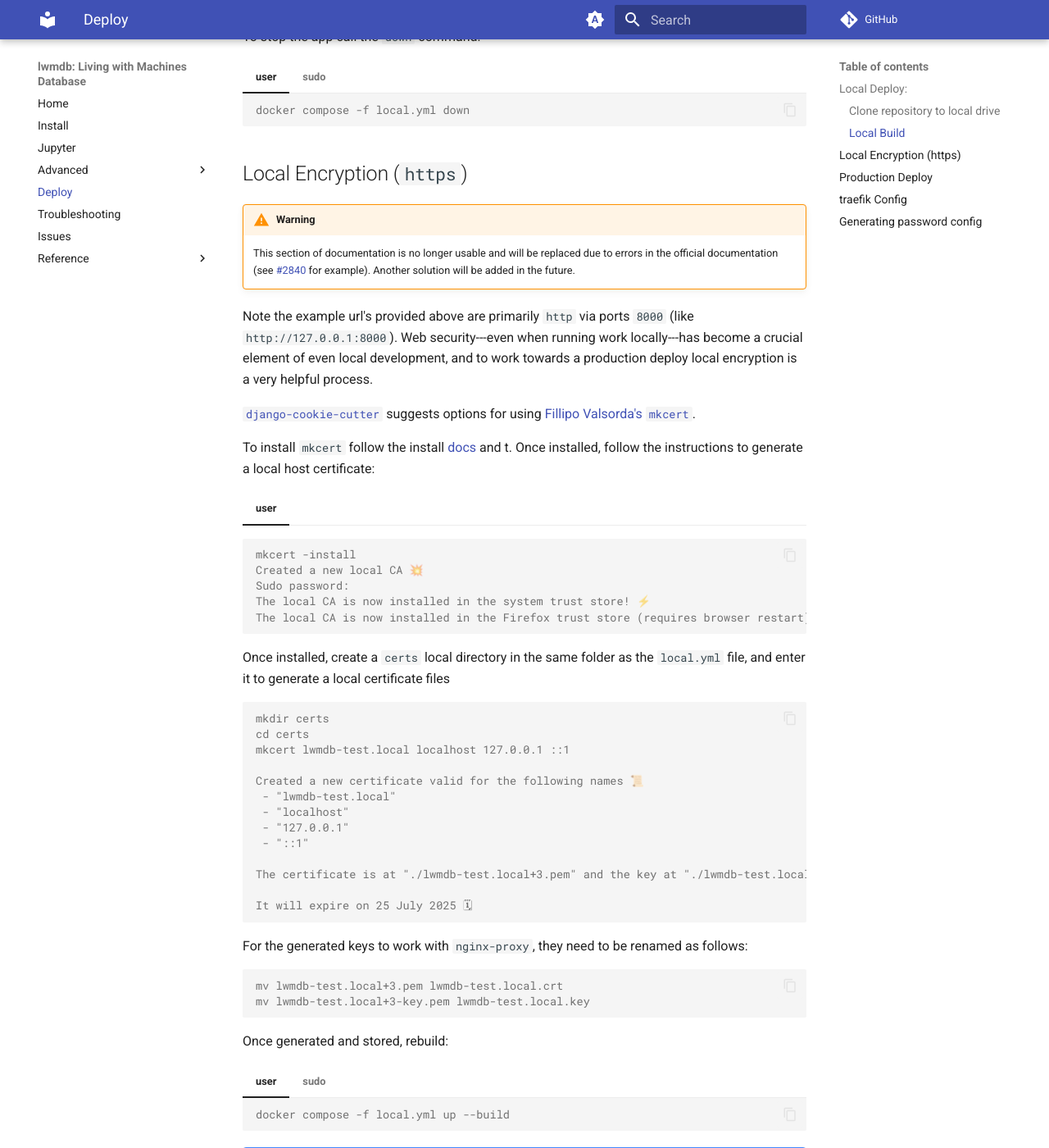
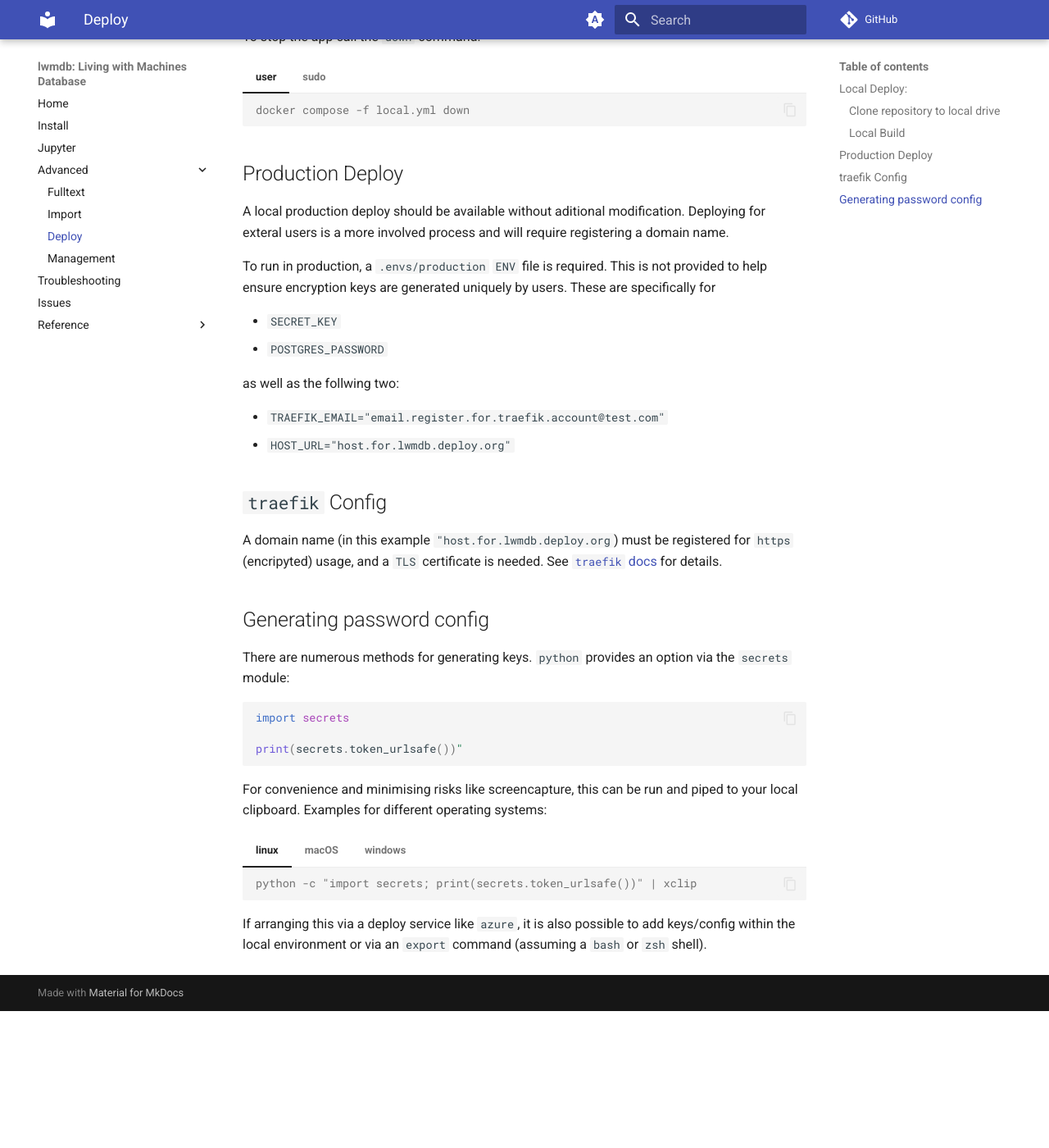
Before and after one commit to Living-with-machines/lwmdb, an MkDocs documentation site: the page built from docs/deploy.md, in a window 1280 px wide and 1400 px high, scrolled down 1525 px. Shown: the whole window at 82% size. Built offline with MkDocs 1.6.1 and Material for MkDocs 9.7.7, drawn with Linux system fonts in a browser that asks for light colours; comment, search, counter and statistics services are not loaded; after the commit the page ends 2758 px from its top, so only the background shows below that; some of the changed text lies outside the part shown.

Commit message:
docs: remove erroneous deploy.md section and add management.md

````diff
--- a/docs/deploy.md
+++ b/docs/deploy.md
@@ -77,94 +77,6 @@
     sudo docker compose -f local.yml down
     ```
 
-## Local Encryption (`https`)
-
-!!! warning
-
-    This section of documentation is no longer usable and will be replaced due to errors in the official documentation (see [#2840](https://github.com/cookiecutter/cookiecutter-django/issues/2840) for example). Another solution will be added in the future.
-
-Note the example url's provided above are primarily `http` via ports `8000` (like `http://127.0.0.1:8000`). Web security---even when running work locally---has become a crucial element of even local development, and to work towards a production deploy local encryption is a very helpful process.
-
-[`django-cookie-cutter`](https://cookiecutter-django.readthedocs.io/en/latest/developing-locally-docker.html#developing-locally-with-https) suggests options for using [Fillipo Valsorda's](https://filippo.io/) [`mkcert`](https://github.com/FiloSottile/mkcert).
-
-To install `mkcert` follow the install [docs](https://github.com/FiloSottile/mkcert#installation)  and t. Once installed, follow the instructions to generate a local host certificate:
-
-=== "user"
-
-```console
-mkcert -install
-Created a new local CA 💥
-Sudo password:
-The local CA is now installed in the system trust store! ⚡️
-The local CA is now installed in the Firefox trust store (requires browser restart)! 🦊
-```
-
-Once installed, create a `certs` local directory in the same folder as the `local.yml` file, and enter it to generate a local certificate files
-
-```console
-mkdir certs
-cd certs
-mkcert lwmdb-test.local localhost 127.0.0.1 ::1
-
-Created a new certificate valid for the following names 📜
- - "lwmdb-test.local"
- - "localhost"
- - "127.0.0.1"
- - "::1"
-
-The certificate is at "./lwmdb-test.local+3.pem" and the key at "./lwmdb-test.local+3-key.pem" ✅
-
-It will expire on 25 July 2025 🗓
-```
-
-For the generated keys to work with `nginx-proxy`, they need to be renamed as follows:
-
-```console
-mv lwmdb-test.local+3.pem lwmdb-test.local.crt
-mv lwmdb-test.local+3-key.pem lwmdb-test.local.key
-```
-
-Once generated and stored, rebuild:
-
-=== "user"
-
-    ```console
-    docker compose -f local.yml up --build
-    ```
-
-=== "sudo"
-
-    ```console
-    sudo docker compose -f local.yml up --build
-    ```
-
-!!! note
-
-    Default configuration of certificates expire every 3 months
-    (hence the `+3` file name) after generation. Follow the
-    `mkcert` instructions as necessary to replace expired `certs`
-    files.
-
-Once up, you can test the configuration with:
-
-```console
-curl -H "Host: lwmdb-test.local" localhost
-```
-
-It may have configuration issues leading to a response like
-
-```html
-<html>
-<head><title>301 Moved Permanently</title></head>
-<body>
-<center><h1>301 Moved Permanently</h1></center>
-<hr><center>nginx/1.23.4</center>
-</body>
-</html>
-```
-
-This is a known issue currently being addressed.
-
 ## Production Deploy
 
 A local production deploy should be available without aditional modification. Deploying for exteral users is a more involved process and will require registering a domain name.
--- a/mkdocs.yml
+++ b/mkdocs.yml
@@ -8,7 +8,8 @@
 - Advanced:
   - Fulltext: fulltext.md
   - Import: raw_import.md
-- Deploy: deploy.md
+  - Deploy: deploy.md
+  - Management: management.md
 - Troubleshooting: troubleshooting.md
 - Issues: https://github.com/living-with-machines/lib_metadata_db/issues
 - Reference: reference/
````
Also changed, not shown: docs/management.md (added, +116 -0 lines).
